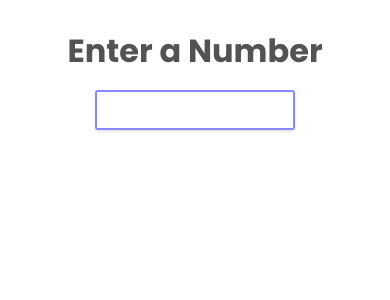
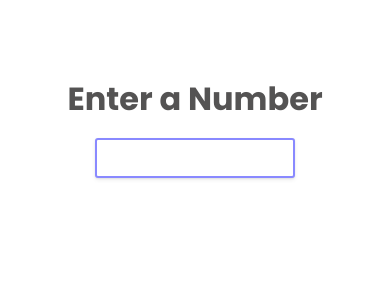
Before and after one commit to leavemydogalone/numberSay, a Next.js app: page / in a window 390 px wide. Shown: the top 300 px of the page. Built offline with nearby package versions, Linux system fonts and the light colour scheme.

Commit message:
fixed mobile text

```diff
--- a/styles/Home.module.css
+++ b/styles/Home.module.css
@@ -1,5 +1,5 @@
 .main {
-  padding: 2rem;
+  padding: 5rem 2rem;
 }
 .mainContainer {
   display: flex;
@@ -31,7 +31,7 @@
     position: relative !important;
     transform: none !important;
     height: 60px !important;
-    width: 100%;
+    width: 100% !important;
   }
   .svg text {
     fill: black !important;
```
